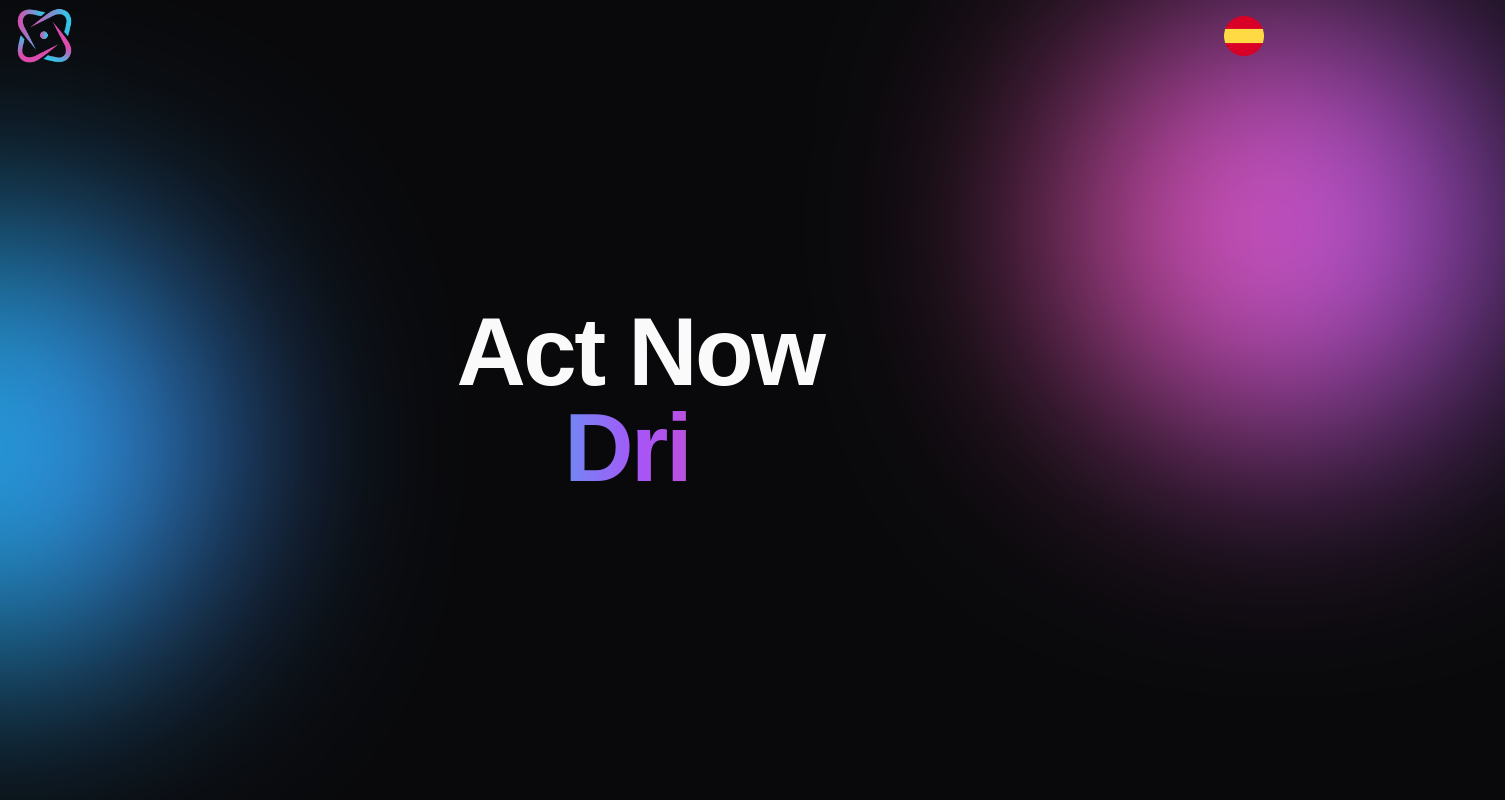
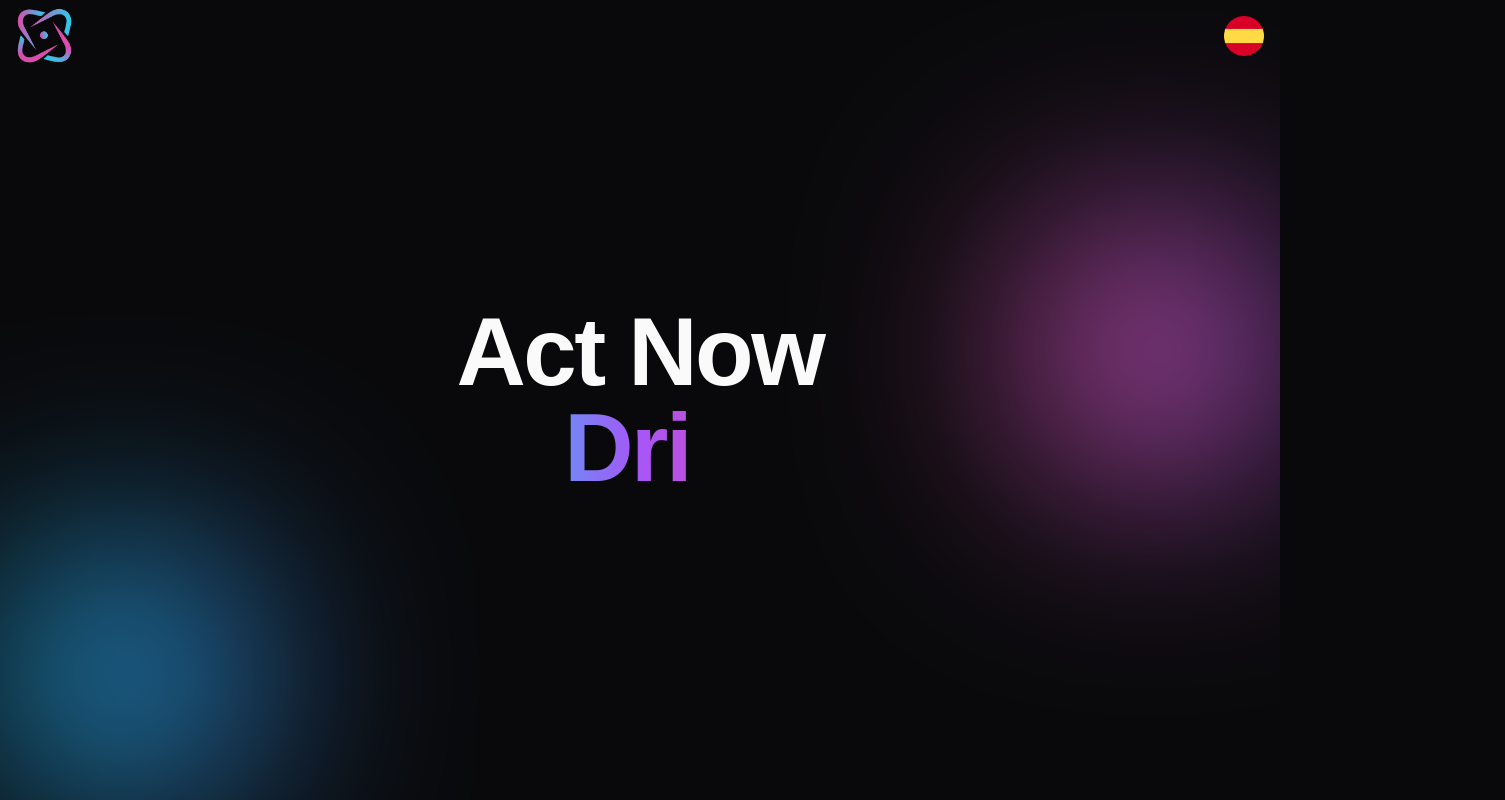
Before and after one commit to LumarSoft/LumarV2, a Next.js app: page /en in a window 1280 px wide. Shown: the top 800 px of the page, 1505 px wide, since content can reach past the window. Built offline with nearby package versions, Linux system fonts and the light colour scheme.

Commit message:
feat: cambios esteticos

```diff
--- a/src/app/modules/Home/index.tsx
+++ b/src/app/modules/Home/index.tsx
@@ -1,4 +1,3 @@
-import Glow from "@/app/shared/components/Glow/Glow";
 import Hero from "@/app/shared/components/Hero/Hero";
 import About from "@/app/shared/components/About/About";
 import Values from "@/app/shared/components/Values/Values";
@@ -8,15 +7,34 @@ import Staff from "@/app/shared/components/Staff/Staff";
 import Talk from "@/app/shared/components/Talk/Talk";
 import { Dictionary } from "@/types/dictionary";
 import Line from "@/app/shared/components/Line/Line";
+import { FramerComponent } from "@/Framer/FramerComponent";
 
 export default function HomeModule({ dictionary }: { dictionary: Dictionary }) {
   return (
-    <div className="overflow-x-hidden">
-      <Glow />
+    <div className="overflow-x-hidden ">
+      <FramerComponent
+        style="absolute bottom-0 left-0 w-[100px] h-[100px] md:w-[250px] md:h-[250px] bg-gradient-to-r from-cyan-500 to-blue-500 rounded-full mix-blend-screen filter blur-[110px] opacity-100 -translate-x-1/2 -translate-y-32"
+        animationInitial={{ scale: 0, opacity: 0 }}
+        animationAnimate={{ scale: 1, opacity: 1 }}
+        animationTransition={{
+          duration: 1.5,
+          ease: "easeOut",
+        }}
+      />
+      <FramerComponent
+        style="absolute top-56 right-0 w-[200px] h-[200px] md:w-[250px] md:h-[250px] bg-gradient-to-l from-purple-500 to-pink-500 rounded-full mix-blend-screen filter blur-[110px] opacity-100 lg:translate-x-1/2"
+        animationInitial={{ scale: 0, opacity: 0 }}
+        animationAnimate={{ scale: 1, opacity: 1 }}
+        animationTransition={{
+          duration: 1.5,
+          ease: "easeOut",
+          delay: 0.5,
+        }}
+      />
       <Hero dictionary={dictionary.Hero} />
+      <Line start="right" />
+      <About dictionary={dictionary.About} />
       <Line start="left" />
-      <About dictionary={dictionary.About} />
-      <Line start="right" />
       <Portfolio dictionary={dictionary.Portfolio} />
       <Services dictionary={dictionary.Services} />
       <Line start="left" />
--- a/src/app/shared/components/Glow/Glow.tsx
+++ b/src/app/shared/components/Glow/Glow.tsx
@@ -1,10 +1,29 @@
+import { FramerComponent } from "@/Framer/FramerComponent";
 import React from "react";
 
 const Glow = () => {
   return (
     <div className="overflow-x-hidden">
-      <div className="absolute bottom-0 left-0 w-[100px] h-[100px] md:w-[450px] md:h-[450px] bg-gradient-to-r from-cyan-500 to-blue-500 rounded-full mix-blend-screen filter blur-[110px] opacity-100 -translate-x-1/2 -translate-y-32"></div>
-      <div className="absolute top-0 right-0 w-[200px] h-[200px] md:w-[450px] md:h-[450px] bg-gradient-to-l from-purple-500 to-pink-500 rounded-full mix-blend-screen filter blur-[110px] opacity-100 lg:translate-x-1/2"></div>
+      {" "}
+      <FramerComponent
+        style="absolute bottom-0 left-0 w-[100px] h-[100px] md:w-[350px] md:h-[350px] bg-gradient-to-r from-cyan-500 to-blue-500 rounded-full mix-blend-screen filter blur-[110px] opacity-100 -translate-x-1/2 -translate-y-32"
+        animationInitial={{ scale: 0, opacity: 0 }}
+        animationAnimate={{ scale: 1, opacity: 1 }}
+        animationTransition={{
+          duration: 1.5,
+          ease: "easeOut",
+        }}
+      />
+      <FramerComponent
+        style="absolute top-0 right-0 w-[200px] h-[200px] md:w-[350px] md:h-[350px] bg-gradient-to-l from-purple-500 to-pink-500 rounded-full mix-blend-screen filter blur-[110px] opacity-100 lg:translate-x-1/2"
+        animationInitial={{ scale: 0, opacity: 0 }}
+        animationAnimate={{ scale: 1, opacity: 1 }}
+        animationTransition={{
+          duration: 1.5,
+          ease: "easeOut",
+          delay: 0.5,
+        }}
+      />
     </div>
   );
 };
```
